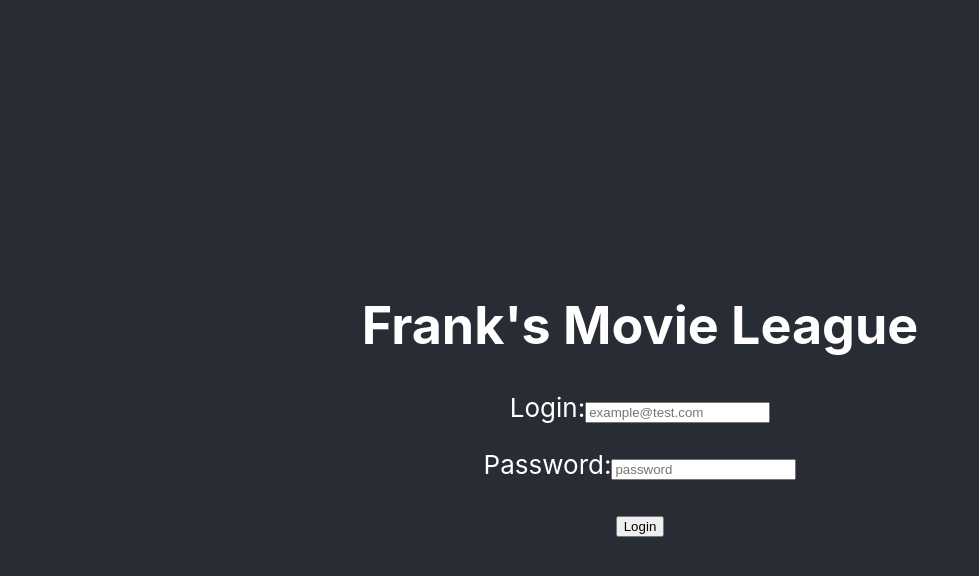
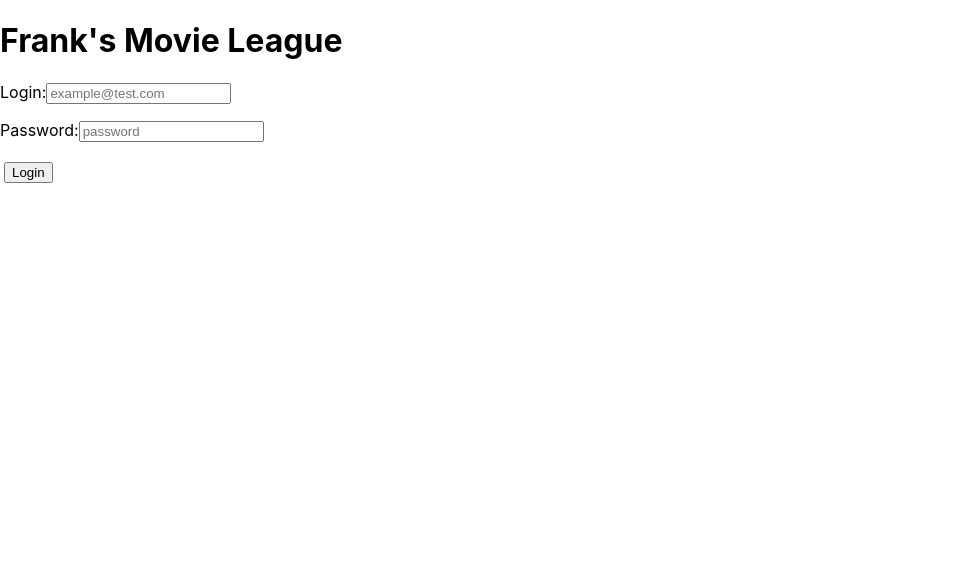
Before and after one commit to FrankMoreno/fml_predictor, a React (Create React App) app: page / in a window 1280 px wide. Shown: the top 576 px of the page, without its empty margins (0-979 px from the left). Built offline with nearby package versions, Linux system fonts and the light colour scheme.

Commit message:
Added beginnings of basic routing, most likely need to reimplement

```diff
--- a/package.json
+++ b/package.json
@@ -6,6 +6,7 @@
     "javascript-lp-solver": "^0.4.5",
     "react": "^16.7.0",
     "react-dom": "^16.7.0",
+    "react-router-dom": "^4.3.1",
     "react-scripts": "^2.1.5"
   },
   "scripts": {
--- a/src/App.js
+++ /dev/null
@@ -1,19 +0,0 @@
-import React, { Component } from 'react';
-import './App.css';
-import MovieTable from './components/MovieTable'
-import Login from './components/Login'
-
-class App extends Component {
-  render() {
-    return (
-      <div className="App">
-        <header className="App-header">
-            {/* <MovieTable /> */}
-            <Login />
-        </header>
-      </div>
-    );
-  }
-}
-
-export default App;
--- /dev/null
+++ b/src/components/App.js
@@ -0,0 +1,15 @@
+import React, { Component } from 'react';
+import '../App.css';
+import MovieTable from './MovieTable'
+import Login from './Login'
+import Main from './Main'
+
+class App extends Component {
+  render() {
+    return (
+        <Main />
+    );
+  }
+}
+
+export default App;
--- a/src/components/Login.js
+++ b/src/components/Login.js
@@ -20,6 +20,7 @@
     }
 
     submitLoginInfo(event) {
+        // TODO Figure out if I really need cors here or not
         event.preventDefault();
 
         fetch('https://thanx-fml-api.herokuapp.com/login', {
--- /dev/null
+++ b/src/components/Main.js
@@ -0,0 +1,20 @@
+import React from 'react'
+import { Switch, Route } from 'react-router-dom'
+import Login from './Login'
+import MovieTable from './MovieTable'
+
+// The Main component renders one of the three provided
+// Routes (provided that one matches). Both the /roster
+// and /schedule routes will match any pathname that starts
+// with /roster or /schedule. The / route will only match
+// when the pathname is exactly the string "/"
+const Main = () => (
+  <main>
+    <Switch>
+      <Route exact path='/' component={Login}/>
+      <Route path='/movies' component={MovieTable}/>
+    </Switch>
+  </main>
+)
+
+export default Main
--- a/src/index.js
+++ b/src/index.js
@@ -1,10 +1,15 @@
 import React from 'react';
 import ReactDOM from 'react-dom';
+import { BrowserRouter } from 'react-router-dom'
 import './index.css';
-import App from './App';
+import App from './components/App';
 import * as serviceWorker from './serviceWorker';
 
-ReactDOM.render(<App />, document.getElementById('root'));
+ReactDOM.render((
+    <BrowserRouter>
+        <App />
+    </BrowserRouter>
+), document.getElementById('root'));
 
 // If you want your app to work offline and load faster, you can change
 // unregister() to register() below. Note this comes with some pitfalls.
```
Also changed, not shown: 1 other file (tests, documents, lock files or other folders).
